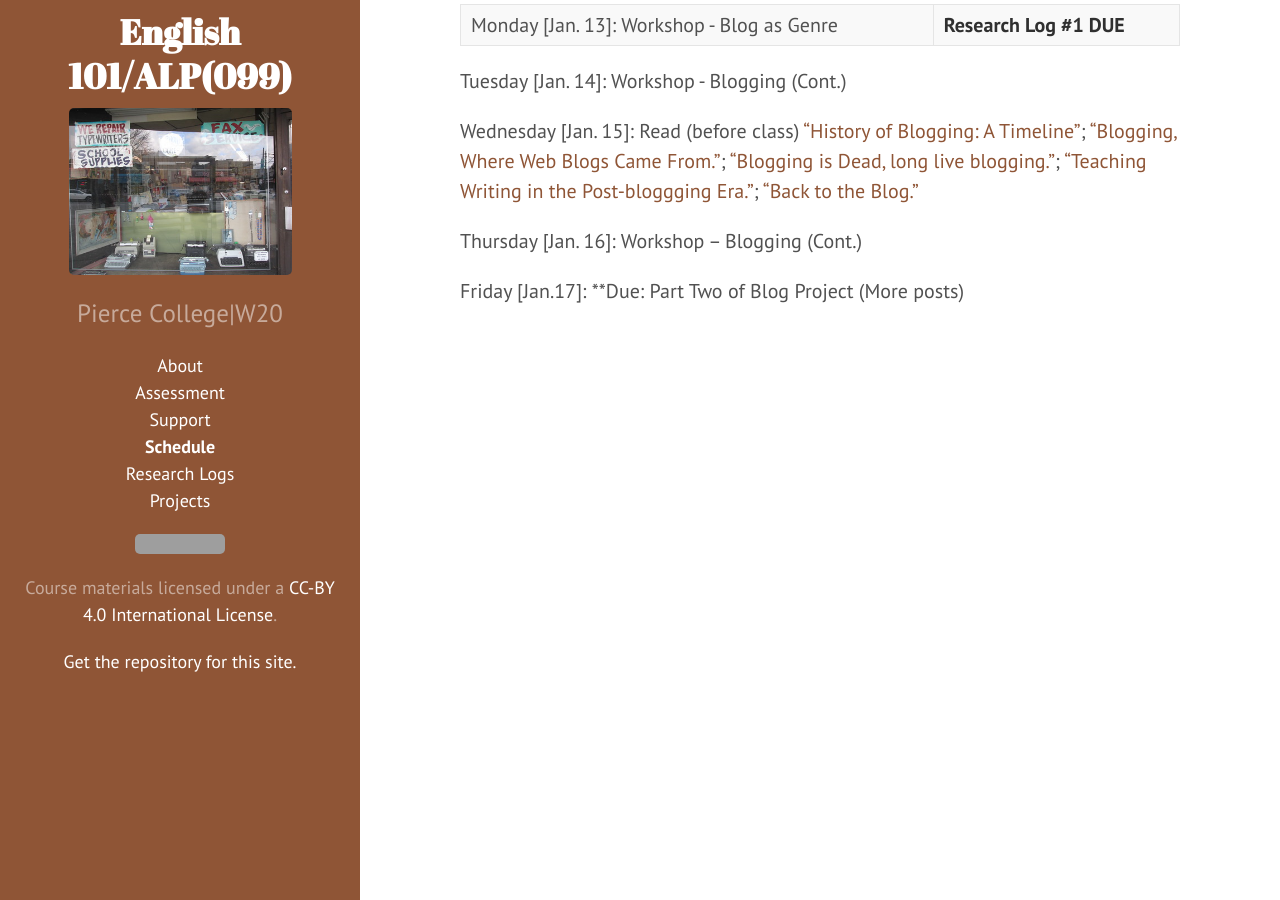
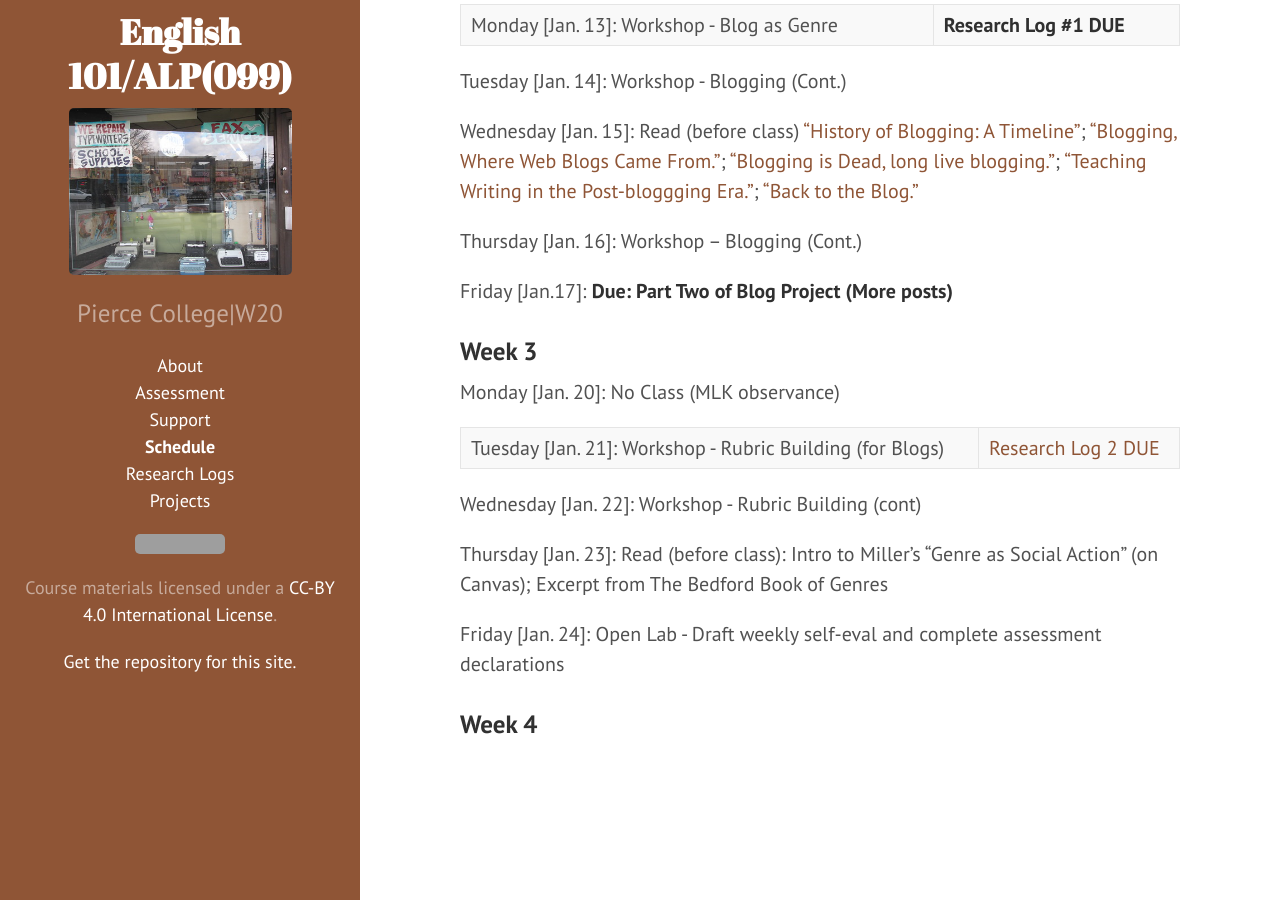
Before and after one commit to jloan/e101v1, a Jekyll site: the page built from 04schedule.md, in a window 1280 px wide and 900 px high, scrolled down 595 px. Built offline with Jekyll 4.4.1, drawn with Linux system fonts in a browser that asks for light colours; grey boxes are pictures that could not be loaded.

Commit message:
Update 04schedule.md

```diff
--- a/04schedule.md
+++ b/04schedule.md
@@ -26,4 +26,18 @@ Wednesday [Jan. 15]: Read (before class) ["History of Blogging: A Timeline"](htt
 
 Thursday [Jan. 16]: Workshop -- Blogging (Cont.)
 
-Friday [Jan.17]: **Due: Part Two of Blog Project (More posts)
+Friday [Jan.17]: **Due: Part Two of Blog Project (More posts)**
+
+### Week 3
+
+Monday [Jan. 20]: No Class (MLK observance)
+
+Tuesday [Jan. 21]: Workshop - Rubric Building (for Blogs) | [Research Log 2 DUE](https://jloan.github.io/e101v1/)
+
+Wednesday [Jan. 22]: Workshop - Rubric Building (cont)
+
+Thursday [Jan. 23]: Read (before class): Intro to Miller's "Genre as Social Action" (on Canvas); Excerpt from The Bedford Book of Genres
+
+Friday [Jan. 24]: Open Lab - Draft weekly self-eval and complete assessment declarations
+
+### Week 4
```
